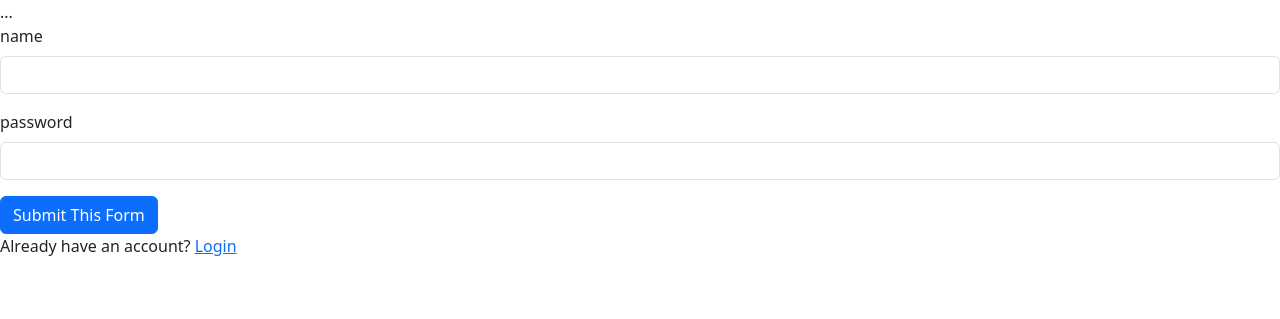
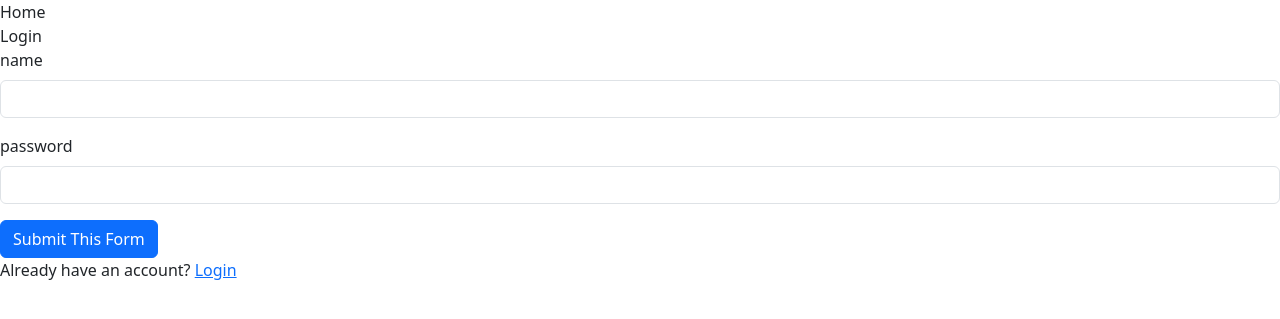
Before and after one commit to gabrielsr/rottenpotatoes, a Flask app: page /register in a window 1280 px wide. Shown: the top 319 px of the page. Run offline with Flask 2, Linux system fonts and the light colour scheme; some libraries are stand-ins or nearby versions.

Commit message:
Including a Nav bar

```diff
--- a/app/templates/base.html
+++ b/app/templates/base.html
@@ -1,5 +1,6 @@
 {% from 'bootstrap5/utils.html' import render_messages %}
 {% from 'bootstrap5/form.html' import render_form %}
+{% from 'bootstrap5/nav.html' import render_nav_item, render_breadcrumb_item %}
 
 <!doctype html>
 <html lang="en">
@@ -20,7 +21,10 @@
 </head>
 
 <body>
-    <nav>...</nav>
+    <nav>
+        {{ render_nav_item('main.index', 'Home') }}
+        {{ render_nav_item('auth.login', 'Login') }}
+    </nav>
     {{ render_messages() }}
     <main>
         <!-- Your page content -->
```
